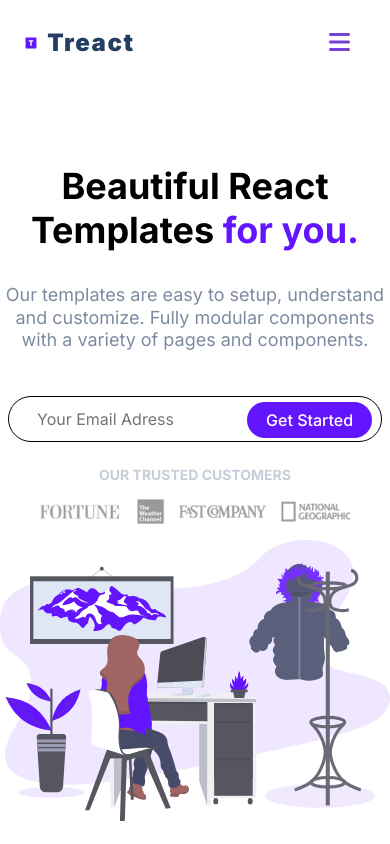
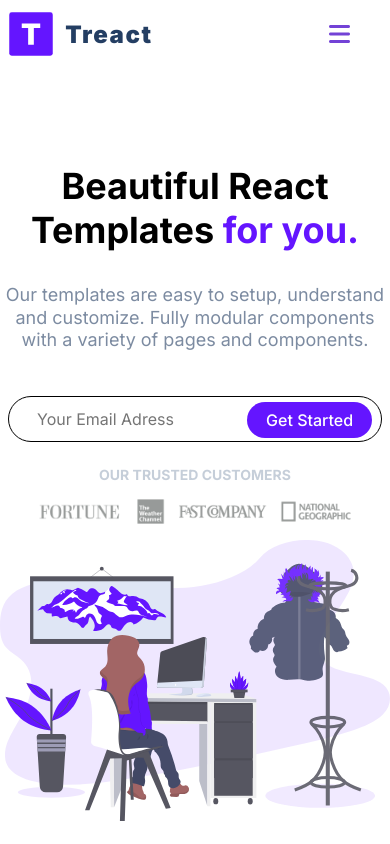
Before and after one commit to ExoPolit/treactclone.io, a plain HTML site: page index.html in a window 390 px wide. Shown: the top 844 px of the page. Drawn offline with Linux system fonts and the light colour scheme.

Commit message:
new update

```diff
--- a/style.css
+++ b/style.css
@@ -1336,6 +1336,14 @@ FOOTER
     margin: 0 8px;
 
   }
+  nav{
+    display: flex;
+    justify-content: space-between;
+    align-items: center;
+  }
+  .nav__logo{
+   max-width: 80%;
+  }
   .submit{
     margin: -6px -2px;
   }
```
